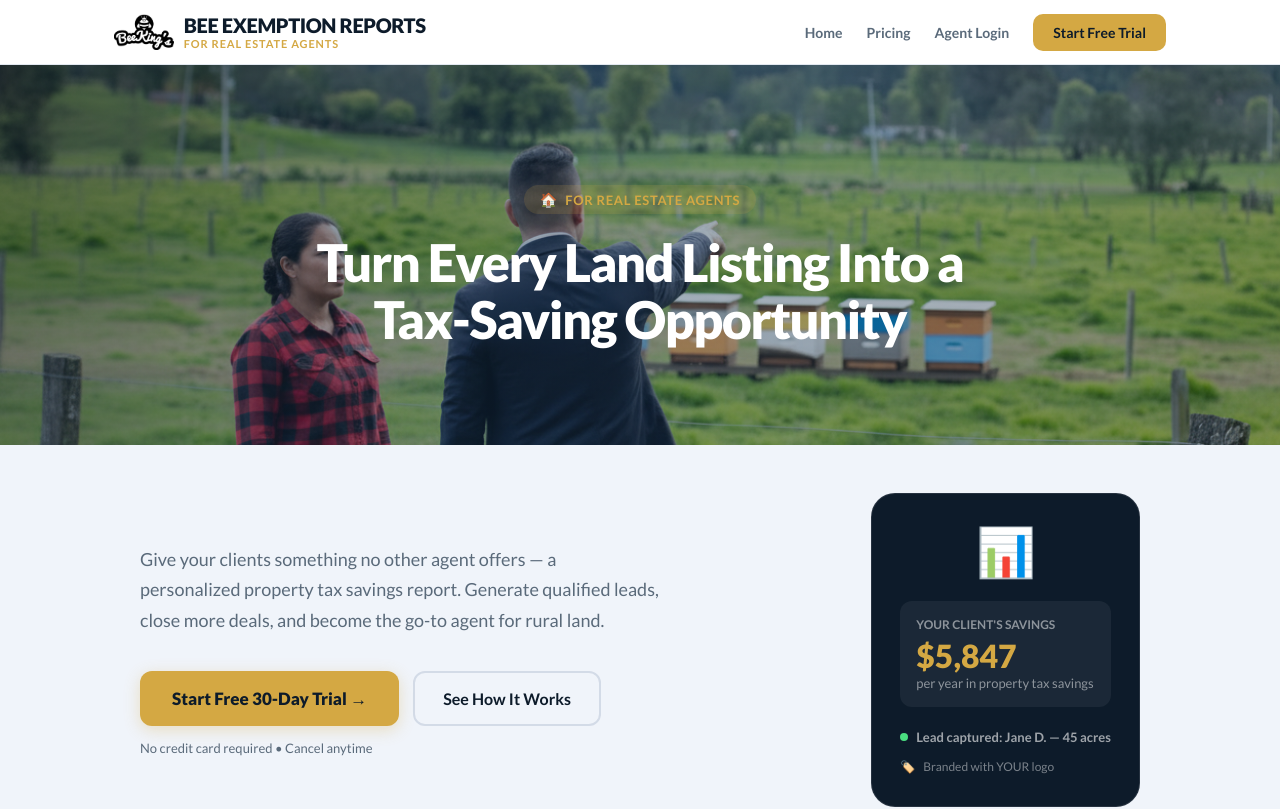
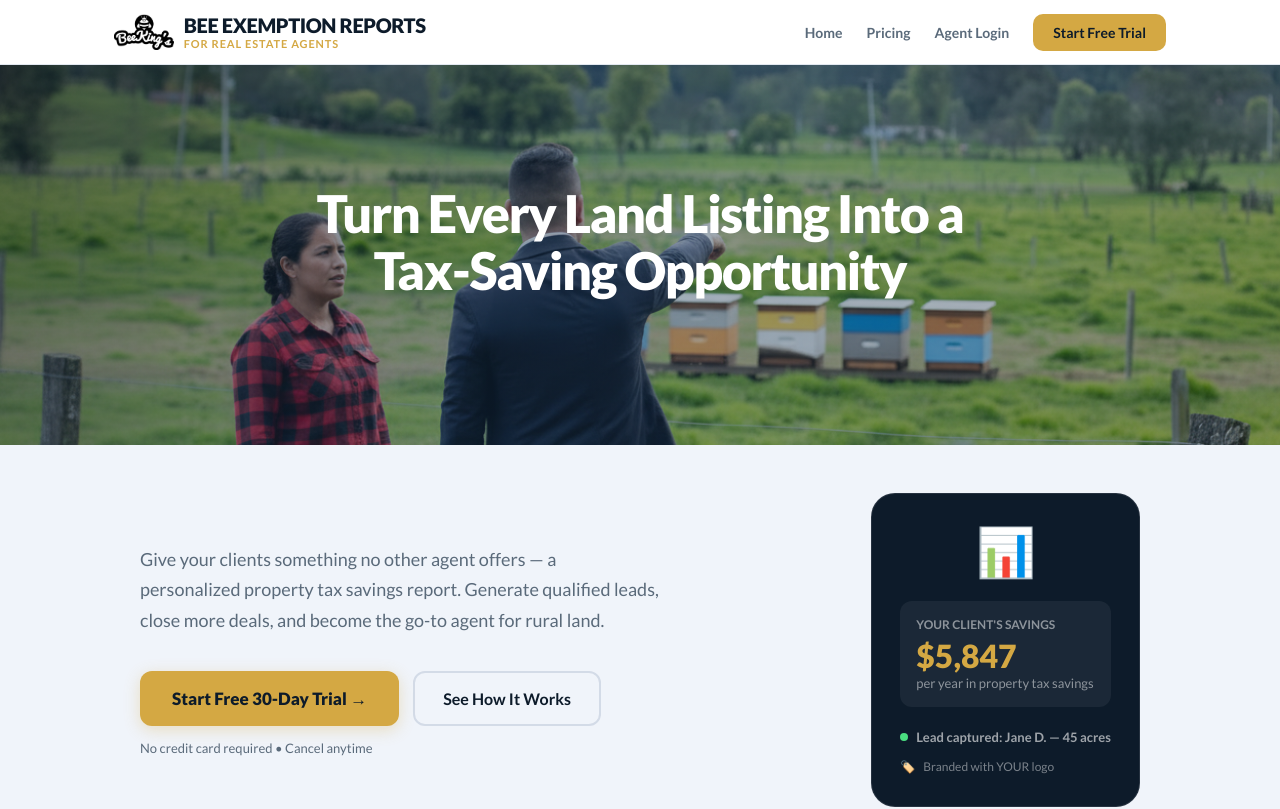
Before and after one commit to beekingsco/texasbeeexemption, a Next.js app: page /agents in a window 1280 px wide. Shown: the top 809 px of the page. Built offline with nearby package versions, Linux system fonts and the light colour scheme.

Commit message:
Remove 'For Real Estate Agents' overlay from hero (already in header)

```diff
--- a/app/agents/page.tsx
+++ b/app/agents/page.tsx
@@ -130,10 +130,6 @@ export default function AgentLandingPage() {
         <div style={{ position: 'absolute', top: 0, left: 0, right: 0, bottom: 0, background: 'linear-gradient(135deg, rgba(13,27,42,0.55) 0%, rgba(26,58,91,0.4) 50%, rgba(13,27,42,0.35) 100%)' }} />
 
         <div className="hero-animate" style={{ maxWidth: 1000, margin: '0 auto', position: 'relative', zIndex: 1, textAlign: 'center' }}>
-          <div style={{ display: 'inline-flex', alignItems: 'center', gap: 8, background: 'rgba(212,168,67,0.15)', borderRadius: 20, padding: '6px 16px', marginBottom: 20 }}>
-            <span style={{ fontSize: 14 }}>🏠</span>
-            <span style={{ fontSize: 13, fontWeight: 700, color: C.green, letterSpacing: '0.05em' }}>FOR REAL ESTATE AGENTS</span>
-          </div>
           <h1 style={{ fontSize: 'clamp(32px, 5vw, 52px)', fontWeight: 900, color: C.white, lineHeight: 1.1, letterSpacing: '-0.03em', marginBottom: 20, maxWidth: 700, margin: '0 auto 20px' }}>
             Turn Every Land Listing Into a Tax-Saving Opportunity
           </h1>
```
